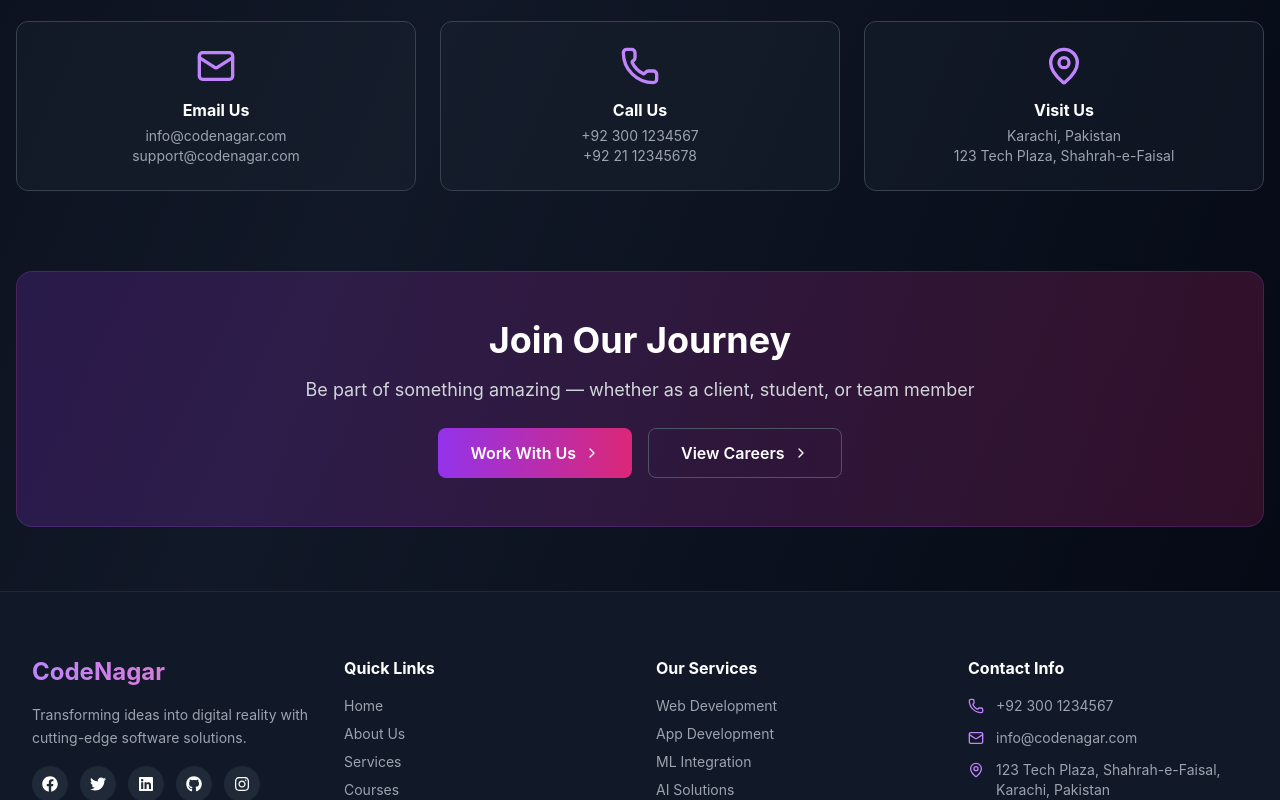
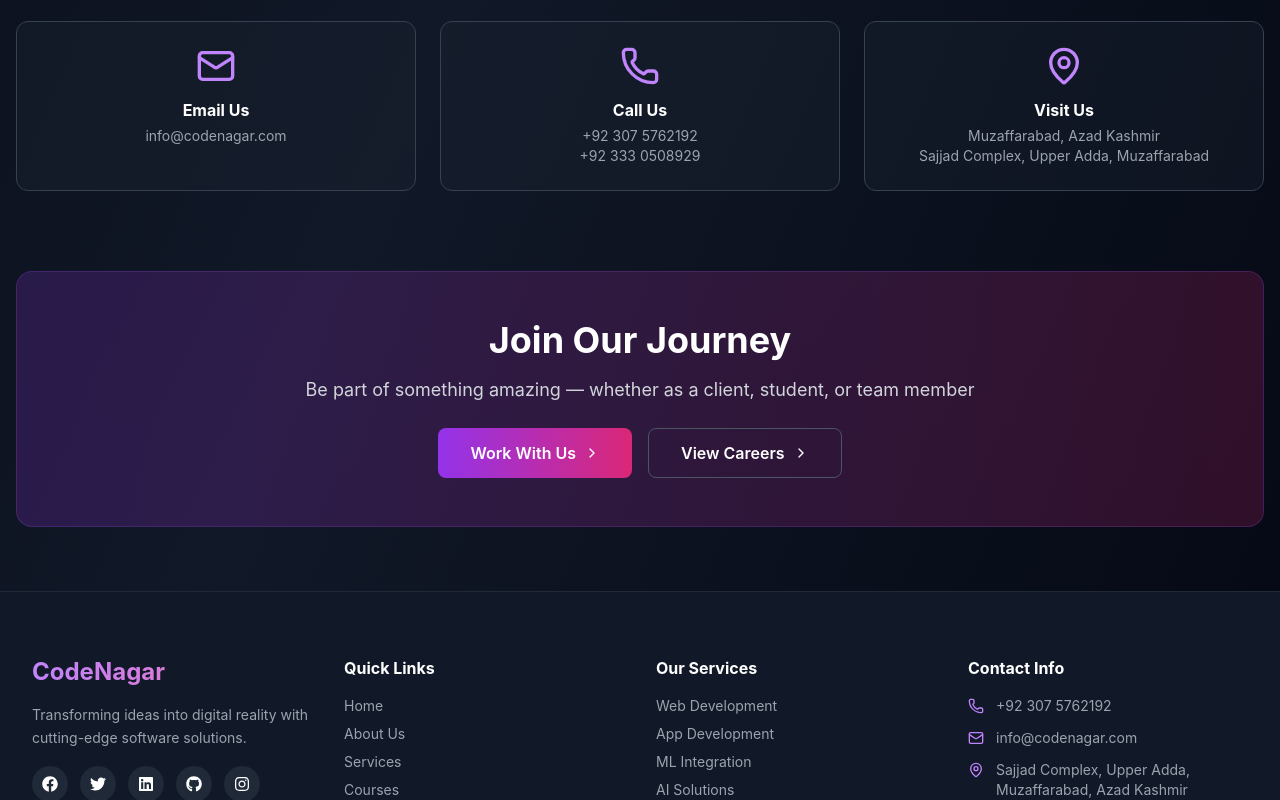
Before and after one commit to CodeNagar-IT/codenagar-frontend, a React (Vite) app: page /about in a window 1280 px wide. Shown: the part 2020-2820 px from the top of the page. Built offline with nearby package versions, Linux system fonts and the light colour scheme.

Commit message:
Footer Modified

```diff
--- a/src/components/Footer.jsx
+++ b/src/components/Footer.jsx
@@ -76,7 +76,7 @@ const Footer = () => {
             <ul className="space-y-3 text-gray-400 text-sm">
               <li className="flex items-start gap-3">
                 <Phone className="w-4 h-4 text-purple-400 mt-0.5 flex-shrink-0" />
-                <span>+92 300 1234567</span>
+                <span>+92 307 5762192</span>
               </li>
               <li className="flex items-start gap-3">
                 <Mail className="w-4 h-4 text-purple-400 mt-0.5 flex-shrink-0" />
@@ -84,7 +84,7 @@ const Footer = () => {
               </li>
               <li className="flex items-start gap-3">
                 <MapPin className="w-4 h-4 text-purple-400 mt-0.5 flex-shrink-0" />
-                <span>123 Tech Plaza, Shahrah-e-Faisal, Karachi, Pakistan</span>
+                <span>Sajjad Complex, Upper Adda, Muzaffarabad, Azad Kashmir</span>
               </li>
             </ul>
           </div>
@@ -92,7 +92,7 @@ const Footer = () => {
 
         {/* Bottom Bar */}
         <div className="border-t border-gray-800 pt-8 text-center text-gray-400 text-sm">
-          <p>&copy; {currentYear} CodeNagar. All rights reserved. | Designed with ❤️ for innovation</p>
+          <p>&copy; {currentYear} CodeNagar. All rights reserved.</p>
           <div className="flex justify-center gap-4 mt-2 text-xs">
             <Link to="/privacy-policy" className="hover:text-purple-400 transition-colors">Privacy Policy</Link>
             <Link to="/terms-of-service" className="hover:text-purple-400 transition-colors">Terms of Service</Link>
--- a/src/pages/About.jsx
+++ b/src/pages/About.jsx
@@ -173,19 +173,18 @@ const About = () => {
             <Mail className="w-10 h-10 mx-auto mb-3 text-purple-400" />
             <h3 className="font-bold mb-1">Email Us</h3>
             <p className="text-gray-400 text-sm">info@codenagar.com</p>
-            <p className="text-gray-400 text-sm">support@codenagar.com</p>
           </div>
           <div className="bg-gray-800/30 rounded-xl p-6 text-center border border-gray-700 hover:border-purple-500 transition-all">
             <Phone className="w-10 h-10 mx-auto mb-3 text-purple-400" />
             <h3 className="font-bold mb-1">Call Us</h3>
-            <p className="text-gray-400 text-sm">+92 300 1234567</p>
-            <p className="text-gray-400 text-sm">+92 21 12345678</p>
+            <p className="text-gray-400 text-sm">+92 307 5762192</p>
+            <p className="text-gray-400 text-sm">+92 333 0508929</p>
           </div>
           <div className="bg-gray-800/30 rounded-xl p-6 text-center border border-gray-700 hover:border-purple-500 transition-all">
             <MapPin className="w-10 h-10 mx-auto mb-3 text-purple-400" />
             <h3 className="font-bold mb-1">Visit Us</h3>
-            <p className="text-gray-400 text-sm">Karachi, Pakistan</p>
-            <p className="text-gray-400 text-sm">123 Tech Plaza, Shahrah-e-Faisal</p>
+            <p className="text-gray-400 text-sm">Muzaffarabad, Azad Kashmir</p>
+            <p className="text-gray-400 text-sm">Sajjad Complex, Upper Adda, Muzaffarabad</p>
           </div>
         </motion.div>
 
--- a/src/pages/Contact.jsx
+++ b/src/pages/Contact.jsx
@@ -74,7 +74,7 @@ const Contact = () => {
                   </div>
                   <div>
                     <p className="font-semibold">Visit Us</p>
-                    <p className="text-gray-400 text-sm">123 Tech Plaza, Shahrah-e-Faisal, Karachi, Pakistan</p>
+                    <p className="text-gray-400 text-sm">Sajjad Complex, Upper Adda, Muzaffarabad, Azad Kashmir</p>
                   </div>
                 </motion.div>
 
@@ -87,8 +87,8 @@ const Contact = () => {
                   </div>
                   <div>
                     <p className="font-semibold">Call Us</p>
-                    <p className="text-gray-400 text-sm">+92 300 1234567</p>
-                    <p className="text-gray-400 text-sm">+92 21 12345678</p>
+                    <p className="text-gray-400 text-sm">+92 307 5762192</p>
+                    <p className="text-gray-400 text-sm">+92 333 0508929</p>
                   </div>
                 </motion.div>
 
@@ -102,7 +102,6 @@ const Contact = () => {
                   <div>
                     <p className="font-semibold">Email Us</p>
                     <p className="text-gray-400 text-sm">info@codenagar.com</p>
-                    <p className="text-gray-400 text-sm">support@codenagar.com</p>
                   </div>
                 </motion.div>
 
@@ -129,7 +128,7 @@ const Contact = () => {
                 <h3 className="font-bold text-lg">24/7 Emergency Support</h3>
               </div>
               <p className="text-gray-300 text-sm mb-3">For urgent technical issues, call our dedicated support line:</p>
-              <p className="text-purple-400 font-bold text-2xl">+92 300 7654321</p>
+              <p className="text-purple-400 font-bold text-2xl">+92 307 5762192</p>
               <p className="text-xs text-gray-500 mt-2">Available 24/7 for critical issues</p>
             </div>
 
@@ -286,7 +285,7 @@ const Contact = () => {
         >
           <div className="bg-gray-800/30 rounded-2xl overflow-hidden border border-gray-700">
             <iframe
-              src="https://www.google.com/maps/embed?pb=!1m18!1m12!1m3!1d28959.65578360873!2d67.0011!3d24.8607!2m3!1f0!2f0!3f0!3m2!1i1024!2i768!4f13.1!3m3!1m2!1s0x3eb33e0666b7b2f3%3A0x8b4e8f8c8e8f8c8e!2sKarachi!5e0!3m2!1sen!2s!4v1234567890123!5m2!1sen!2s"
+              src="https://www.google.com/maps/embed?pb=!1m18!1m12!1m3!1d411.6420718474806!2d73.47095634089504!3d34.372446473469225!2m3!1f0!2f0!3f0!3m2!1i1024!2i768!4f13.1!3m3!1m2!1s0x38e09f76421c02e9%3A0xaeb385ad86c56a8c!2sCodeNagar!5e0!3m2!1sen!2s!4v1779136409725!5m2!1sen!2s"
               width="100%"
               height="400"
               style={{ border: 0 }}
```
